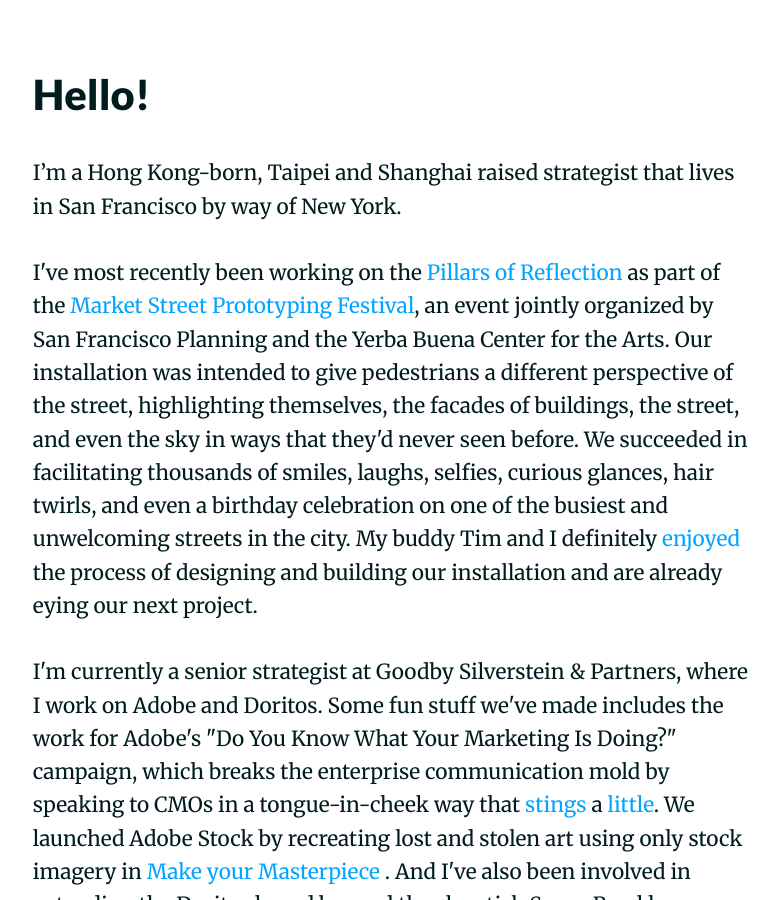
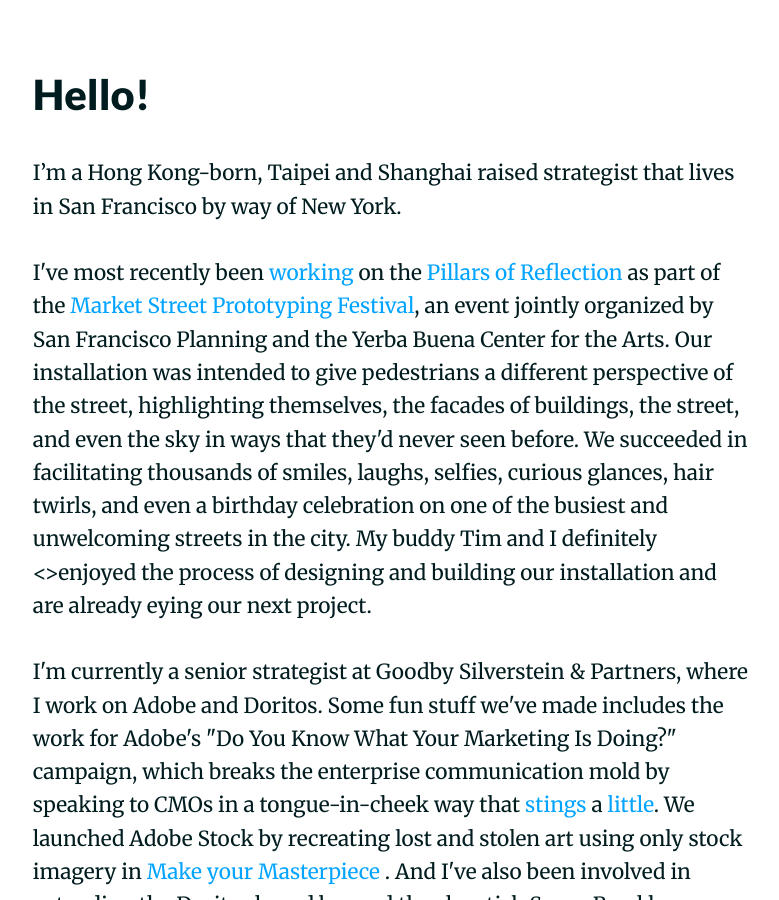
Before and after one commit to hbharding/etienne, a Jekyll site: the page built from index.html, in a window 1280 px wide and 900 px high, scrolled down 909 px. Shown: the whole window, without its empty margins (248-1027 px from the left). Built offline with Jekyll 4.4.1, drawn with Linux system fonts in a browser that asks for light colours; nearby versions of some CDN libraries; Markdown is read by kramdown in place of the engine named in the settings; part of the change alters nothing that is shown.

```diff
--- a/index.html
+++ b/index.html
@@ -5,7 +5,7 @@ title: Etienne Ma
 <h2>Hello!</h2>
 <p>I’m a Hong Kong-born, Taipei and Shanghai raised strategist that lives in San Francisco by way of New York.</p>
 
-<p>I've most recently been working on the <a href="http://marketstreetprototyping.org/2016-festival/projects/pillars-of-reflection/" target="_blank">Pillars of Reflection</a> as part of the <a href="http://marketstreetprototyping.org/" target="_blank">Market Street Prototyping Festival</a>, an event jointly organized by San Francisco Planning and the Yerba Buena Center for the Arts.  Our installation was intended to give pedestrians a different perspective of the street, highlighting themselves, the facades of buildings, the street, and even the sky in ways that they'd never seen before.  We succeeded in facilitating thousands of smiles, laughs, selfies, curious glances, hair twirls, and even a birthday celebration on one of the busiest and unwelcoming streets in the city.  My buddy Tim and I definitely <a href="https://youtu.be/0G-pe01RCTk" target="_blank">enjoyed</a> the process of designing and building our installation and are already eying our next project.</p>
+<p>I've most recently been <a href="https://youtu.be/0G-pe01RCTk" target="_blank">working</a> on the <a href="http://marketstreetprototyping.org/2016-festival/projects/pillars-of-reflection/" target="_blank">Pillars of Reflection</a> as part of the <a href="http://marketstreetprototyping.org/" target="_blank">Market Street Prototyping Festival</a>, an event jointly organized by San Francisco Planning and the Yerba Buena Center for the Arts.  Our installation was intended to give pedestrians a different perspective of the street, highlighting themselves, the facades of buildings, the street, and even the sky in ways that they'd never seen before.  We succeeded in facilitating thousands of smiles, laughs, selfies, curious glances, hair twirls, and even a birthday celebration on one of the busiest and unwelcoming streets in the city.  My buddy Tim and I definitely <>enjoyed</a> the process of designing and building our installation and are already eying our next project.</p>
 
 <p>I'm currently a senior strategist at Goodby Silverstein & Partners, where I work on Adobe and Doritos.  Some fun stuff we've made includes the work for Adobe's "Do You Know What Your Marketing Is Doing?" campaign, which breaks the enterprise communication mold by speaking to CMOs in a tongue-in-cheek way that <a href="https://www.youtube.com/watch?v=MNmRJiRarH0" target="_blank">stings</a> a <a href="https://www.youtube.com/watch?v=ao7wOJ5qQ-s" target="_blank">little</a>.  We launched Adobe Stock by recreating lost and stolen art using only stock imagery in <a href="www.adobestockmasterpiece.com/"> Make your Masterpiece </a>.  And I've also been involved in extending the Doritos brand beyond the slapstick Super Bowl humor that the brand is famous for with <a href="https://www.time.com/4038837/doritos-rainbow-chips-pride-lgbt/" target="_blank">Doritos Rainbows</a>, and <a href="https://www.facebook.com/DoritosUSA/videos/10154860232226165/" target="_blank">Doritos No Choice</a>. </p>
 
```
